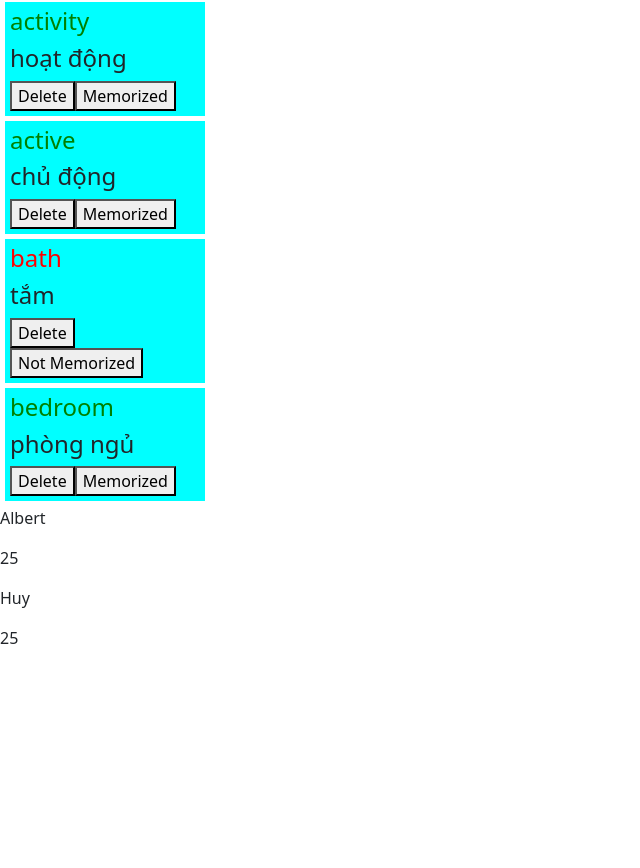
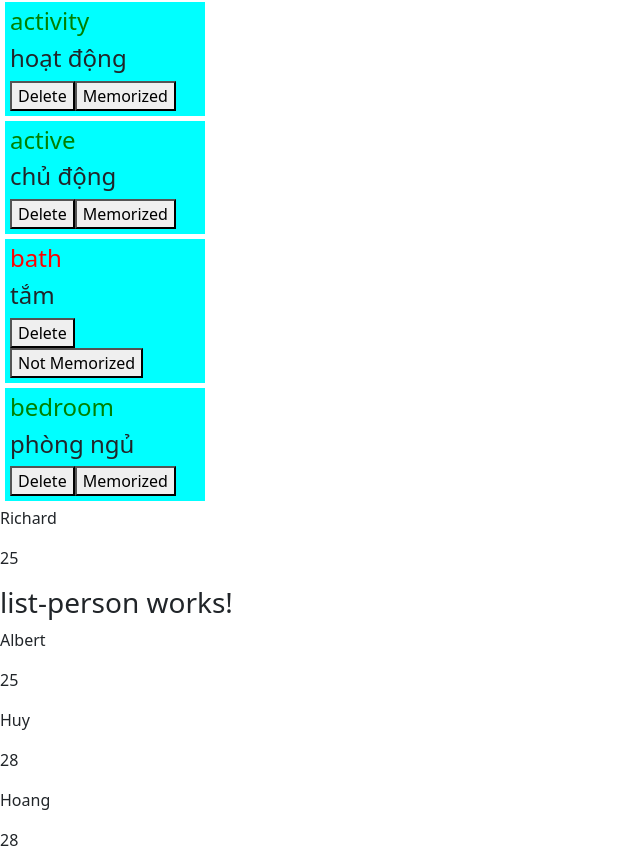
Before and after one commit to AlbertHoang/AngularLearning, an Angular app: page / in a window 1280 px wide. Shown: the part 1291-2159 px from the top of the page, without its empty margins (0-640 px from the left). Before the commit the page ends 1957 px from the top, so only its background shows below. Built offline with nearby package versions, Linux system fonts and the light colour scheme.

Commit message:
ngFor and input

```diff
--- a/src/app/app.component.html
+++ b/src/app/app.component.html
@@ -2,5 +2,5 @@
 <app-user-form></app-user-form>
 <app-struct></app-struct>
 <app-words></app-words>
-<app-person name="Albert" age="25"></app-person>
-<app-person name="Huy" age="25"></app-person>
+<app-person name="Richard" [age]=25></app-person>
+<app-list-person></app-list-person>
--- a/src/app/app.module.ts
+++ b/src/app/app.module.ts
@@ -9,6 +9,7 @@
 import { StructComponent } from './struct/struct.component';
 import { WordsComponent } from './words/words.component';
 import { PersonComponent } from './person/person.component';
+import { ListPersonComponent } from './list-person/list-person.component';
 
 @NgModule({
   declarations: [
@@ -17,7 +18,8 @@
     UserFormComponent,
     StructComponent,
     WordsComponent,
-    PersonComponent
+    PersonComponent,
+    ListPersonComponent
   ],
   imports: [
     BrowserModule,
--- /dev/null
+++ b/src/app/list-person/list-person.component.html
@@ -0,0 +1,4 @@
+<h3>list-person works!</h3>
+<div *ngFor="let person of arrPeople">
+    <app-person [name]="person.name" [age]=person.age></app-person>
+</div>
--- /dev/null
+++ b/src/app/list-person/list-person.component.ts
@@ -0,0 +1,20 @@
+import { Component, OnInit } from '@angular/core';
+
+@Component({
+  selector: 'app-list-person',
+  templateUrl: './list-person.component.html',
+  styleUrls: ['./list-person.component.css']
+})
+export class ListPersonComponent implements OnInit {
+
+  arrPeople = [
+    {name: 'Albert', age: 25},
+    {name: 'Huy', age: 28},
+    {name: 'Hoang', age: 28}
+  ]
+  constructor() { }
+
+  ngOnInit(): void {
+  }
+
+}
--- a/src/app/person/person.component.ts
+++ b/src/app/person/person.component.ts
@@ -6,8 +6,8 @@
   styleUrls: ['./person.component.css']
 })
 export class PersonComponent implements OnInit {
-  @Input() name?: String;
-  @Input() age?: String;
+  @Input() name?: string;
+  @Input() age?: number;
 
   constructor() { }
 
```
Also changed, not shown: src/app/list-person/list-person.component.css (added), 1 other file (tests, documents, lock files or other folders).
